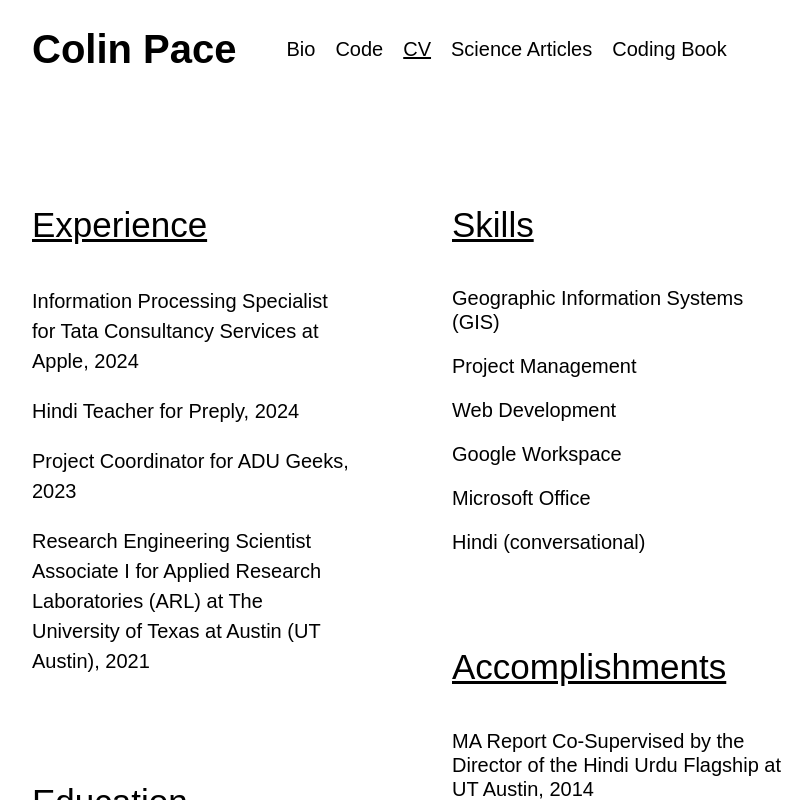
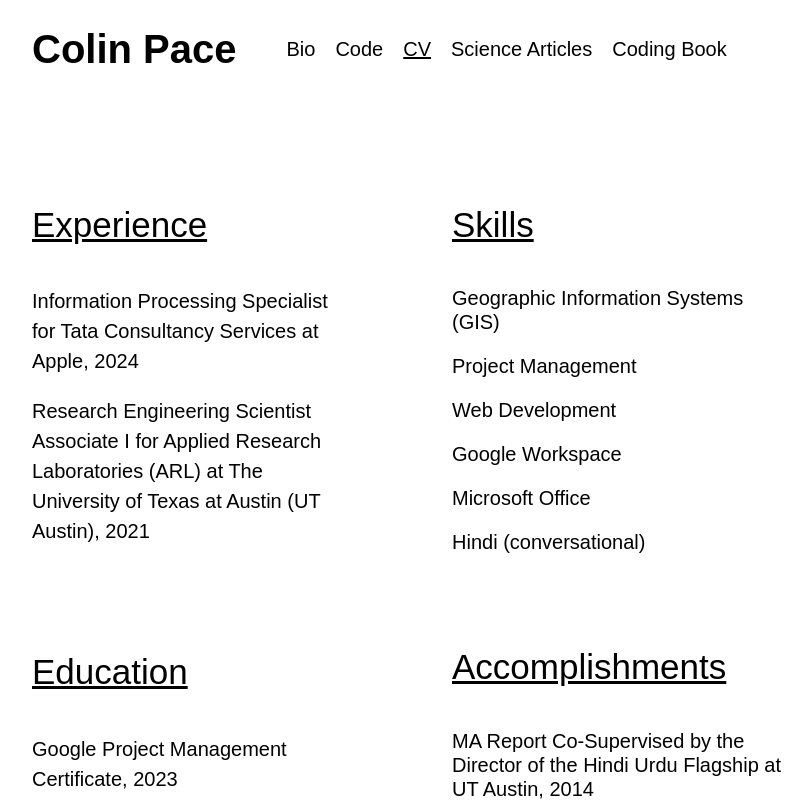
Before and after one commit to Colin-Pace/Portfolio, a React (Create React App) app: page / in a window 1280 px wide. Both pictures are taken after a click on the link "CV". Shown: the top 800 px of the page, without its empty margins (208-1020 px from the left). Built offline with nearby package versions, Linux system fonts and the light colour scheme.

Commit message:
removed entries from the cv experience section

```diff
--- a/src/Resume.js
+++ b/src/Resume.js
@@ -9,8 +9,6 @@ function Resume() {
           <div id = 'experience'>
             <p className = 'sideTitle'>Experience</p>
             <p className = "title">Information Processing Specialist for Tata Consultancy Services at Apple, 2024</p>
-            <p className = 'title'>Hindi Teacher for Preply, 2024</p>
-            <p className = 'title'>Project Coordinator for ADU Geeks, 2023</p>
             <p className = 'title'>Research Engineering Scientist Associate I for Applied Research Laboratories (ARL) at The University of Texas at Austin (UT Austin), 2021</p>
           </div>
 
```
